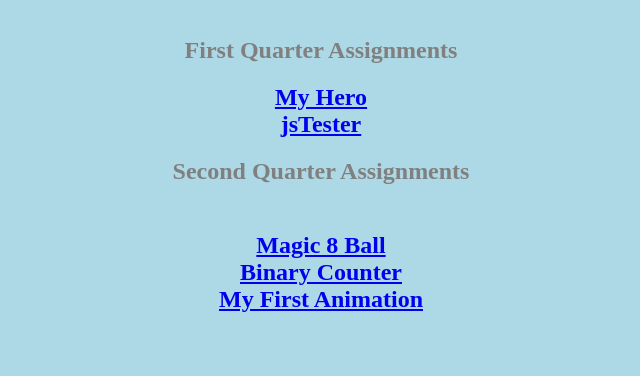
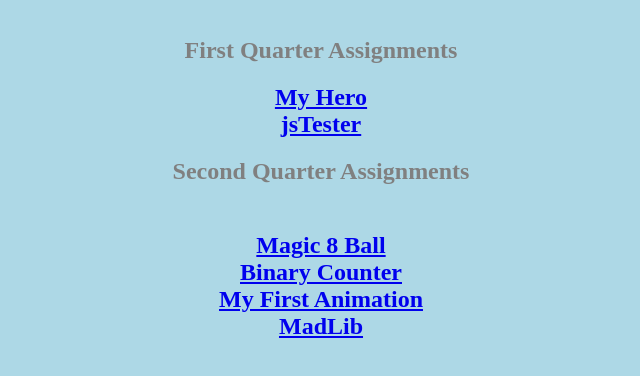
Before and after one commit to p3caldwell22/myWebsite, a plain HTML site: page index.html in a window 1280 px wide. Shown: the part 388-764 px from the top of the page, without its empty margins (319-959 px from the left). Drawn offline with Linux system fonts and the light colour scheme.

Commit message:
Update index.html

```diff
--- a/index.html
+++ b/index.html
@@ -26,6 +26,8 @@
 <a href="binCounter.html">Binary Counter</a>
 <br/>
 <a href="anim1.html">My First Animation</a>
+<br/>
+<a href="MadLib.html">MadLib</a>
 </center>
 </p>
 </font>
```
